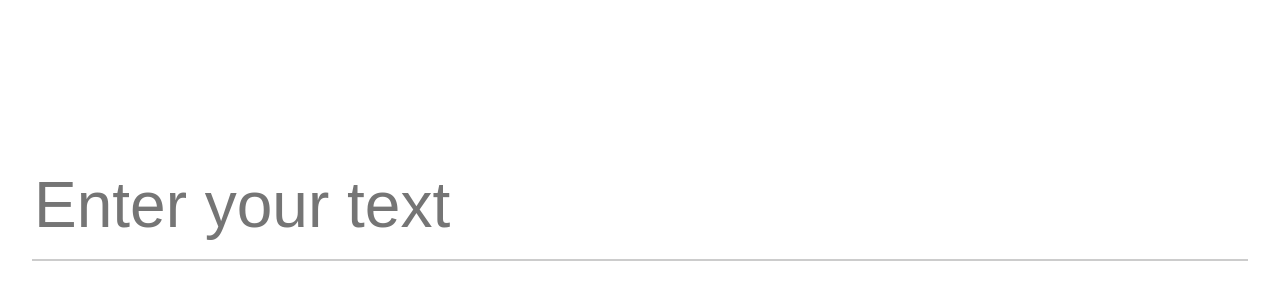
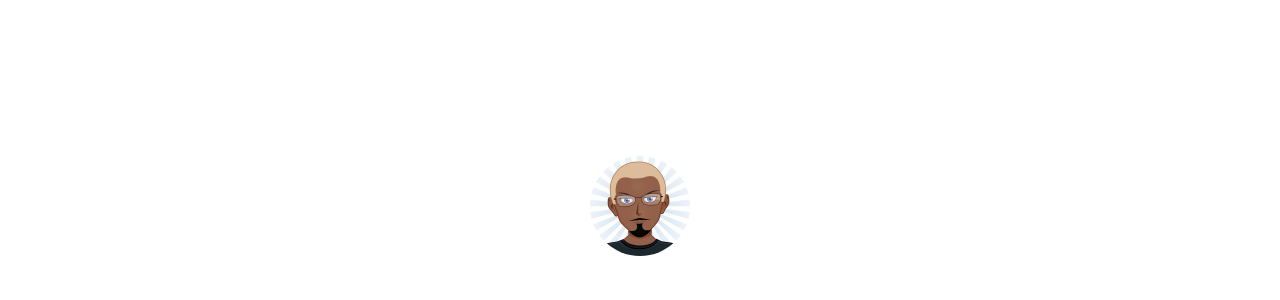
Before and after one commit to codrex/Giselle, a React (Create React App) app: page / in a window 1280 px wide. Shown: the part 194-494 px from the top of the page. Built offline with nearby package versions, Linux system fonts and the light colour scheme.

Commit message:
feat(image-avatar):create image avatar component

```diff
--- a/src/App.js
+++ b/src/App.js
@@ -1,5 +1,6 @@
 import React, { Component } from 'react';
-import TextField from './components/TextField';
+import ImageAvatar from './components/ImageAvatar';
+import image from './assets/img/user.png';
 import './App.css';
 
 /* eslint-disable react/prefer-stateless-function */
@@ -7,7 +8,7 @@ class App extends Component {
   render() {
     return (
       <div className="App">
-        <TextField label="email" />
+        <ImageAvatar url={image} altText="user avatar" size="md" />
       </div>
     );
   }
--- /dev/null
+++ b/src/components/ImageAvatar/image-avatar.scss
@@ -0,0 +1,30 @@
+$img-sm: 3.125rem;
+$img-md: 6.25rem;
+$img-lg: 9.375rem;
+
+.image-avatar {
+  overflow: hidden;
+  object-fit: cover;
+  object-position: center;
+  border-radius: 50%;
+  background-color: rgba(gray, 0.3);
+
+  & img {
+    max-width: 100%;
+  }
+
+  &--sm {
+    height: $img-sm;
+    width: $img-sm;
+  }
+
+  &--md {
+    height: $img-md;
+    width: $img-md;
+  }
+
+  &--lg {
+    height: $img-lg;
+    width: $img-lg;
+  }
+}
--- /dev/null
+++ b/src/components/ImageAvatar/index.js
@@ -0,0 +1,30 @@
+import React from 'react';
+import propTypes from 'prop-types';
+import './image-avatar.scss';
+
+function ImageAvatar(props) {
+  const {
+    url, className, altText, size,
+  } = props;
+  return (
+    <div className={`image-avatar image-avatar--${size} ${className}`}>
+      {url && <img src={url} alt={altText} />}
+    </div>
+  );
+}
+
+ImageAvatar.propTypes = {
+  url: propTypes.string,
+  altText: propTypes.string,
+  className: propTypes.string,
+  size: propTypes.oneOf(['lg', 'md', 'sm']),
+};
+
+ImageAvatar.defaultProps = {
+  className: '',
+  size: 'sm',
+  url: '',
+  altText: '',
+};
+
+export default ImageAvatar;
```
Also changed, not shown: src/assets/img/user.png (added).
